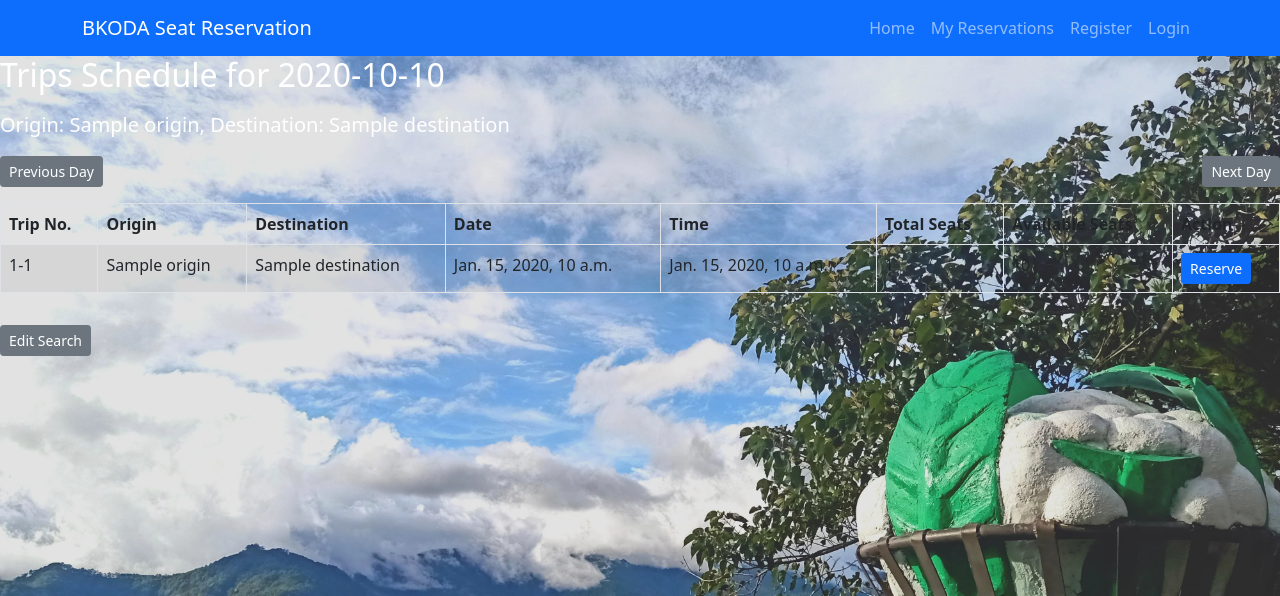
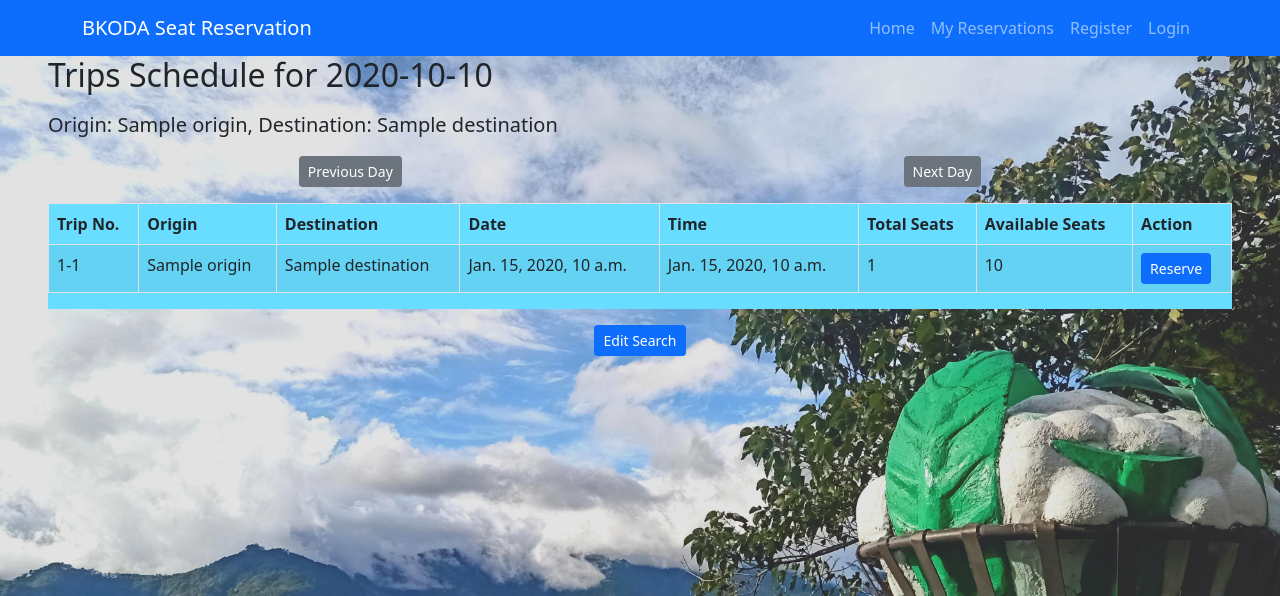
Before and after one commit to keelam13/bkoda_seat_reservation, a Django app: template templates/reservation/triplist.html in a window 1280 px wide. Shown: the top 596 px of the page. Run offline with Django 4.2, Linux system fonts and the light colour scheme; the template is opened without the code that fills it: most values are stand-ins (such as "Sample title", 1, 10 or a date in 2020).

Commit message:
Style table-group

```diff
--- a/reservation/static/css/styles.css
+++ b/reservation/static/css/styles.css
@@ -1,9 +1,7 @@
 body {
     background: url('/static/images/welcome_kabayan.webp')
         center center / cover no-repeat fixed;
-    color: white;
 }
-
 
 /* Home */
 .welcome-message{
@@ -17,3 +15,9 @@ body {
     border-radius: 10px;
     padding: 1.5rem;
 }
+
+/* Trip List */
+.table-group {
+    background: #69ddff;
+    color: black;
+}
--- a/templates/account/login.html
+++ b/templates/account/login.html
@@ -7,7 +7,7 @@
     <h1>{% trans "Sign In" %}</h1>
 </header>
 
-<section class="mb-4">
+<section class="mb-4 forms-group">
     <p>
         {% blocktranslate %}
         If you have not created an account yet, then please
--- a/templates/reservation/reservation_list.html
+++ b/templates/reservation/reservation_list.html
@@ -4,10 +4,10 @@
 {% block content %}
 
 
-<article>
+<article class="mx-md-5">
     <h2 class="mb-4">My Reservations</h2>
 
-    <div class="table-responsive">
+    <div class="table-responsive table-group">
         <table class="table table-striped table-bordered">
             <thead>
                 <tr>
@@ -50,7 +50,7 @@
     </div>
 
     <div class="mt-3">
-        <a href="{% url 'home' %}" class="btn btn-secondary">Back to Home</a>
+        <a href="{% url 'home' %}" class="btn btn-primary">Back to Home</a>
     </div>
 </article>
 
--- a/templates/reservation/triplist.html
+++ b/templates/reservation/triplist.html
@@ -1,12 +1,20 @@
 {% extends 'base.html' %}
+{% load static %}
 {% load custom_filters %}
+
+<!DOCTYPE html>
+<html>
+<head>
+    <title>Trip List</title>
+    <link rel="stylesheet" href="{% static '/css/styles.css' %}">
+</head>
 
 {% block content %}
 
-<article>
+<article class="mx-md-5">
     <h2 class="mb-3">Trips Schedule for {{ current_day|date:"Y-m-d" }}</h2>
     <p class="lead">Origin: <strong>{{ origin }}</strong>, Destination: <strong>{{ destination }}</strong></p>
-    <div class="mb-3 d-flex flex-column flex-sm-row justify-content-sm-between">
+    <div class="mb-3 d-flex flex-column flex-sm-row justify-content-sm-around">
         <a href="{% url 'find_trip' %}?date={{ previous_day|date:'Y-m-d' }}&origin={{ origin }}&destination={{ destination }}"
             class="btn btn-sm btn-secondary mb-2 mb-sm-0" aria-label="Previous Day" title="Previous Day">Previous
             Day</a>
@@ -14,7 +22,7 @@
             class="btn btn-sm btn-secondary" aria-label="Next Day" title="Next Day">Next Day</a>
     </div>
 
-    <div class="table-responsive">
+    <div class="table-responsive table-group">
         <table class="table table-striped table-bordered">
             <thead>
                 <tr>
@@ -56,8 +64,8 @@
             </tbody>
         </table>
     </div>
-    <div class="mt-3">
-        <a href="{% url 'home' %}" class="btn btn-sm btn-secondary">Edit Search</a>
+    <div class="mt-3 text-center">
+        <a href="{% url 'home' %}" class="btn btn-sm btn-primary">Edit Search</a>
     </div>
 </article>
 </main>
```
